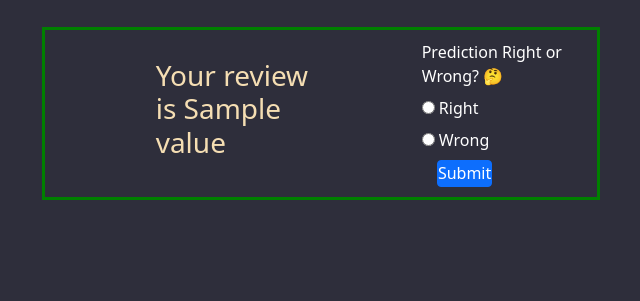
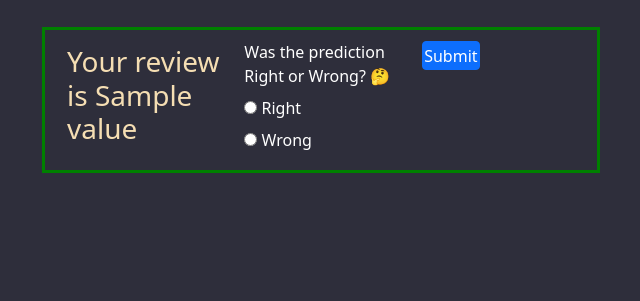
Before and after one commit to Meghdut-Mandal/imdb-movie-review-muskan, a Flask app: template templates/results.html in a window 1280 px wide. Shown: the part 499-800 px from the top of the page, without its empty margins (319-959 px from the left). Run offline with Flask 2, Linux system fonts and the light colour scheme; the template is opened without the code that fills it: most values are stand-ins (such as "Sample title", 1, 10 or a date in 2020); some libraries are stand-ins or nearby versions.

Commit message:
Update results.html

```diff
--- a/templates/results.html
+++ b/templates/results.html
@@ -10,11 +10,12 @@
         <!-- <form> -->
           <form action = "https://imdbmoviereview.herokuapp.com/thanks.html" method="POST"></form>
           <input type="hidden" id="ID" name="ID" value="{{ id }}">
-          <label for="movie-review" style="color: white;">Prediction Right or Wrong? 🤔</label>
+          <label for="movie-review" style="color: white;">Was the prediction Right or Wrong? 🤔</label>
                 <input type="radio" id="male" name="correct" value="correct">
                       <label for="male" style="color: white;">Right</label><br>
                 <input type="radio" id="female" name="correct" value="incorrect">
                        <label for="female" style="color: white;">Wrong</label><br>
+      </div>
          <div class="col-md-4">
           <a href="https://imdbmoviereview.herokuapp.com/thanks.html"><button class="btn btn-primary" type="submit", value="submit" style="margin-top: 1%; padding: 1%; float:inherit;">Submit</button></a>
          </div>
```
